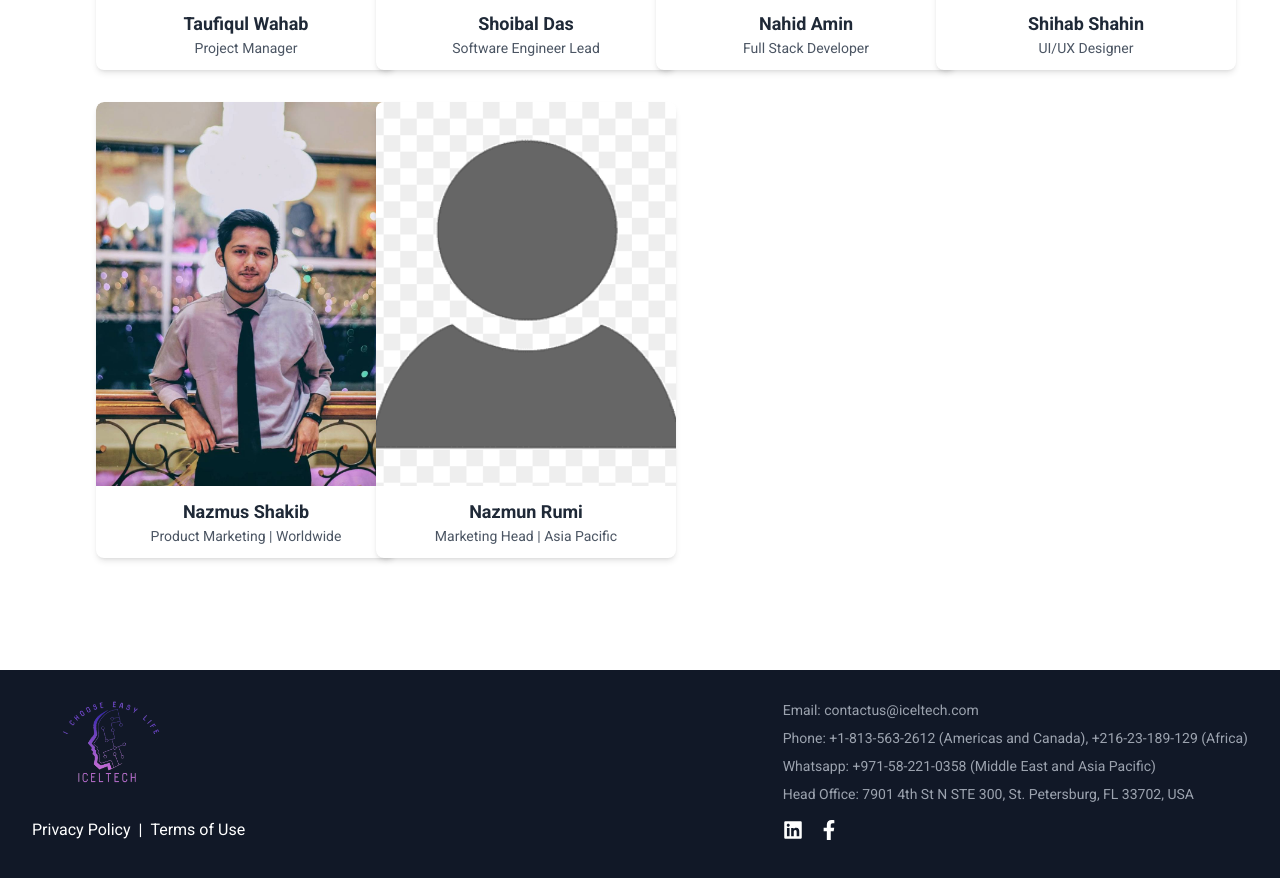
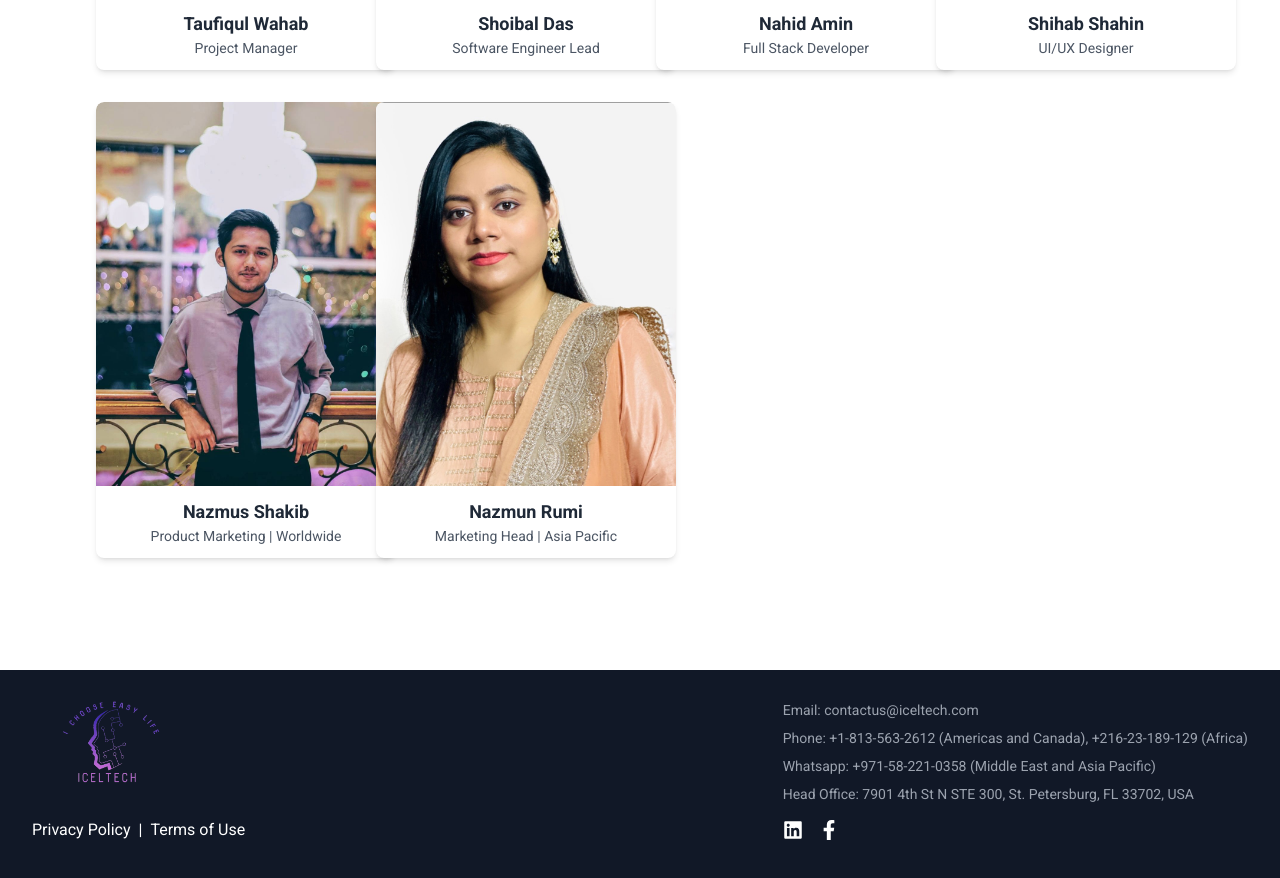
Before and after one commit to shoibaldas/next-job-app, a Next.js app: page /about in a window 1280 px wide. Shown: the part 2138-3016 px from the top of the page. Built offline with nearby package versions, Linux system fonts and the light colour scheme.

Commit message:
About section updated

```diff
--- a/src/app/(site)/about/page.jsx
+++ b/src/app/(site)/about/page.jsx
@@ -68,8 +68,8 @@ const About = () => {
     {
       name: "Nazmun Rumi",
       role: "Marketing Head | Asia Pacific",
-      image: "/avatar.png",
-      socials: { linkedin: "#" },
+      image: "/rumi.jpeg",
+      socials: { linkedin: "https://www.linkedin.com/in/nazmun-nahar-a74065254/" },
     }
   ];
 
```
Also changed, not shown: public/rumi.jpeg (added).
